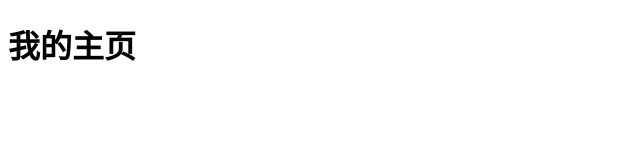
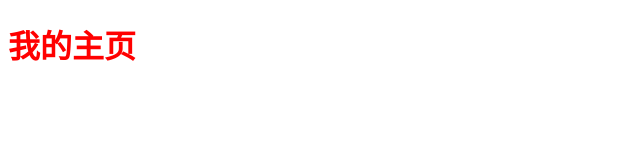
Before and after one commit to SKShasagi/SKShasagi.github.io, a plain HTML site: page index.html in a window 1280 px wide. Shown: the whole page, without its empty margins (0-640 px from the left). Drawn offline with Linux system fonts and the light colour scheme.

Commit message:
Update index.html

```diff
--- a/index.html
+++ b/index.html
@@ -4,6 +4,6 @@
 
  </Head>
  <body>
-  <h1> 我的主页 </h1>
+  <h1 style="color:red;align="center"> 我的主页 </h1>
  </body>
 </HTML>
```
